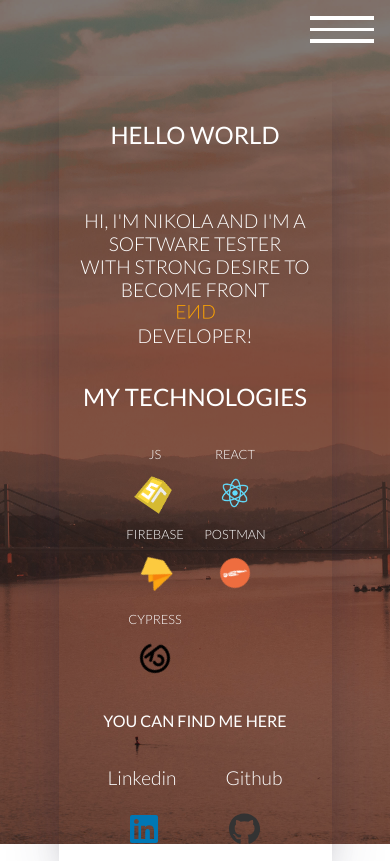
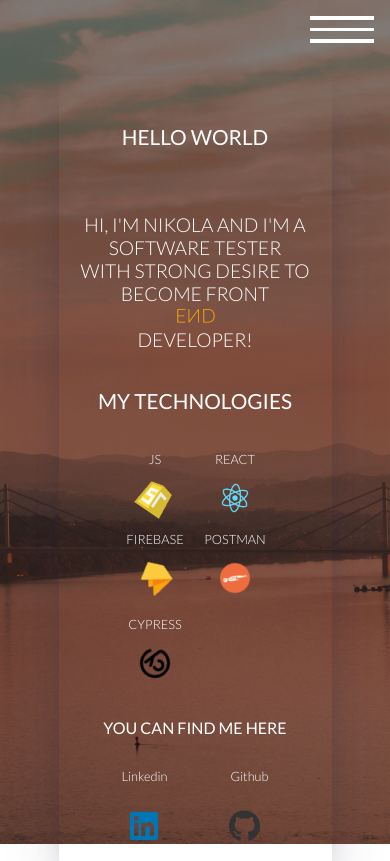
Before and after one commit to Culic96/portfolioNext, a Next.js app: page / in a window 390 px wide. Built offline with nearby package versions, Linux system fonts and the light colour scheme.

Commit message:
footer social fix

```diff
--- a/src/pages/home.module.css
+++ b/src/pages/home.module.css
@@ -165,7 +165,7 @@
     flex-direction: column;
   }
   .heading h2 {
-    font-size: 1.5rem;
+    font-size: 1.3rem;
   }
 
   .heading-desc h4 {
@@ -177,7 +177,7 @@
   }
 
   .tech-heading h2 {
-    font-size: 1.5rem;
+    font-size: 1.3rem;
   }
 
   .tech-desc h3 {
@@ -189,6 +189,14 @@
     height: 30px;
   }
 
+  .footer-social{
+    margin-top: 0.8rem;
+  }
+
+  .footer-social h4 {
+    font-size: 0.8rem;
+  }
+
   .footer-heading h3 {
     font-size: 1rem;
   }
```
